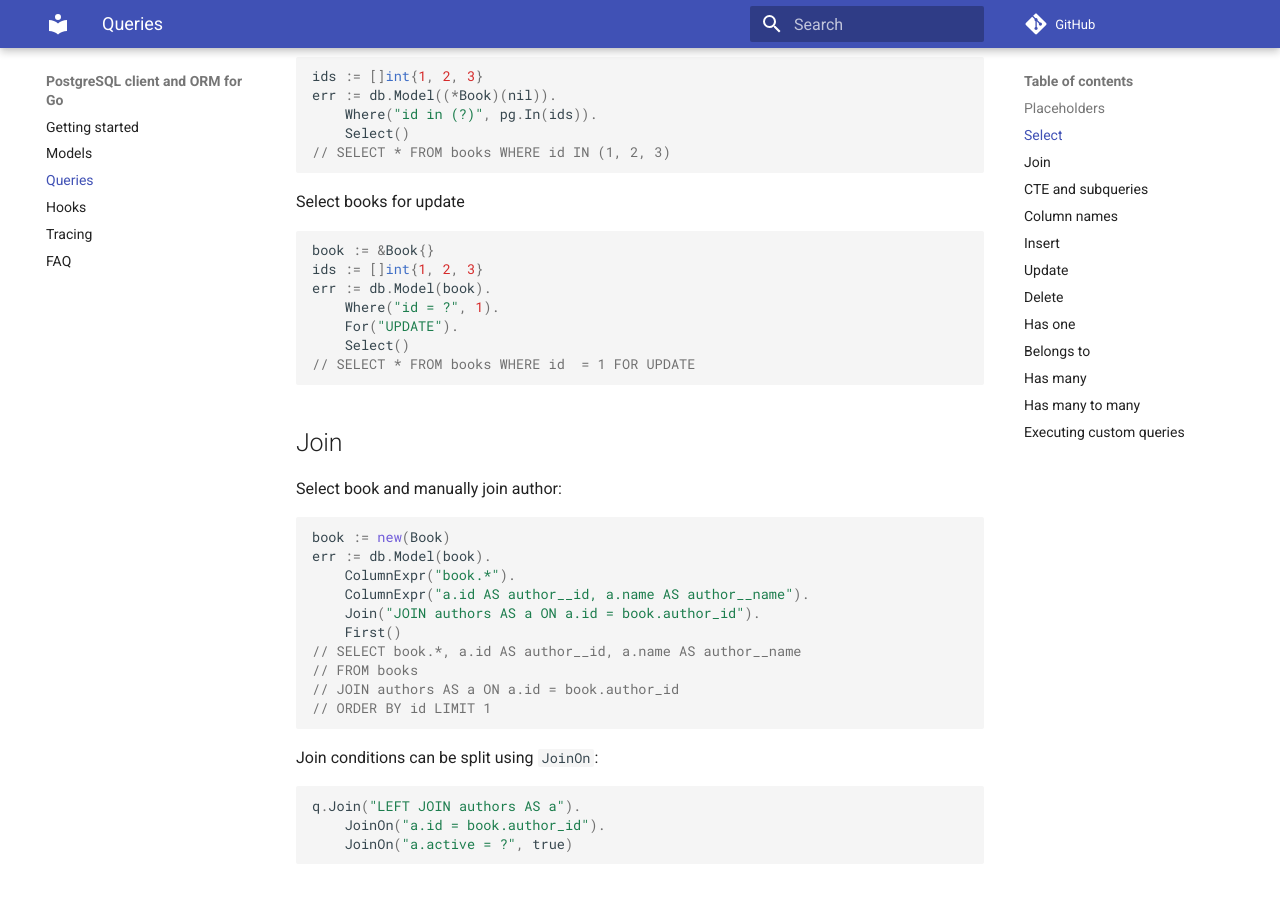
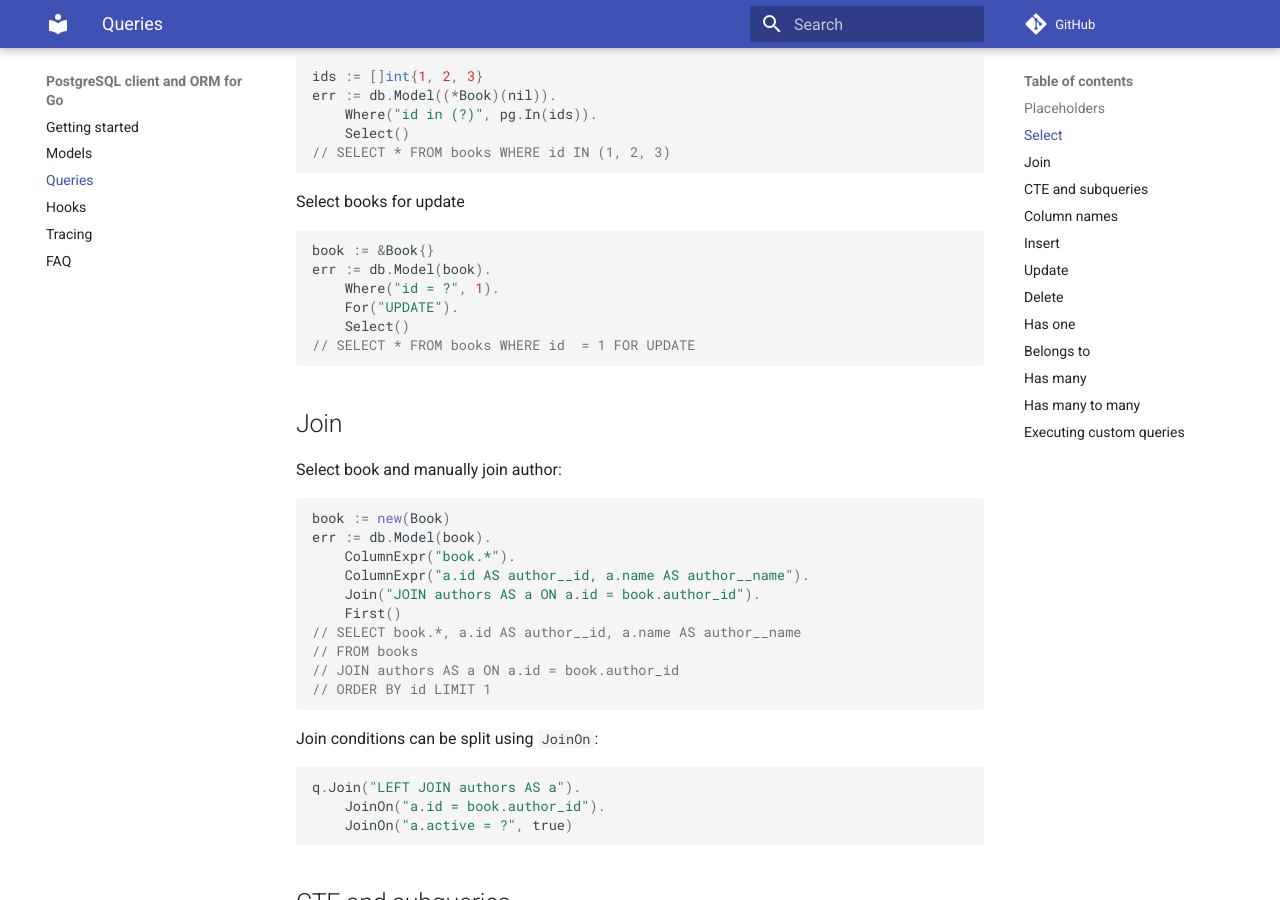
Before and after one commit to go-pg/docs, an MkDocs documentation site: the page built from docs/queries.md, in a window 1280 px wide and 900 px high, scrolled down 4585 px. Built offline with MkDocs 1.6.1 and Material for MkDocs 9.7.7, drawn with Linux system fonts in a browser that asks for light colours; comment, search, counter and statistics services are not loaded.

Commit message:
Remove useless code

````diff
--- a/docs/queries.md
+++ b/docs/queries.md
@@ -252,7 +252,6 @@ Select books for update
 
 ```go
 book := &Book{}
-ids := []int{1, 2, 3}
 err := db.Model(book).
     Where("id = ?", 1).
     For("UPDATE").
````
